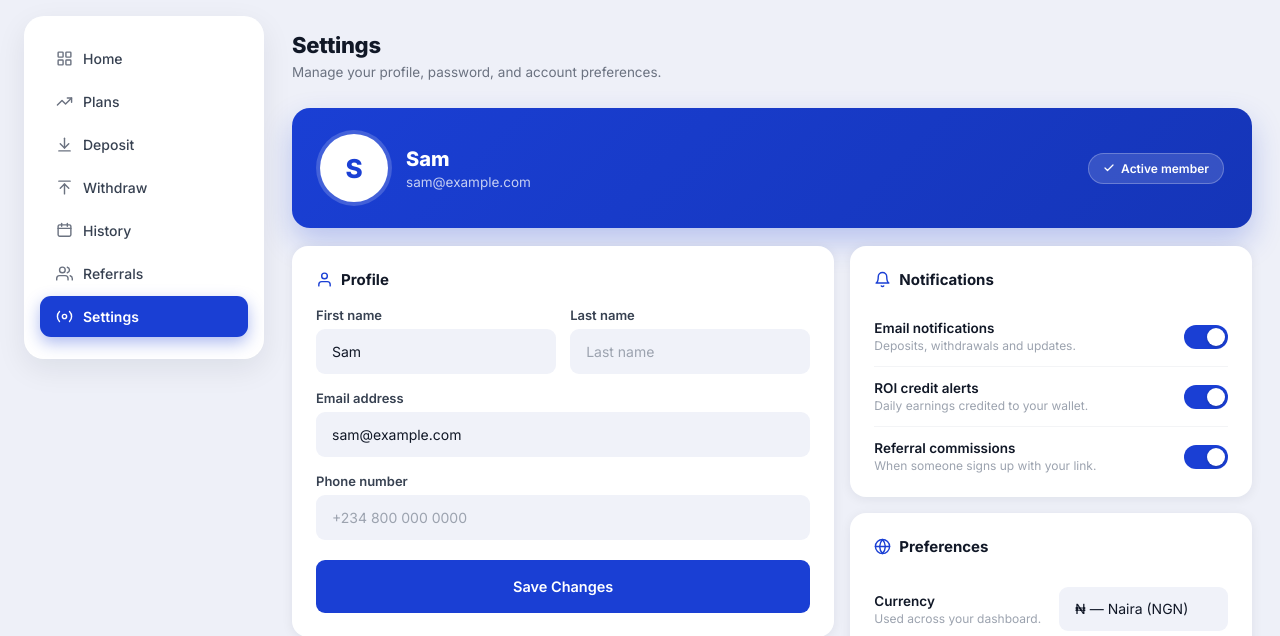
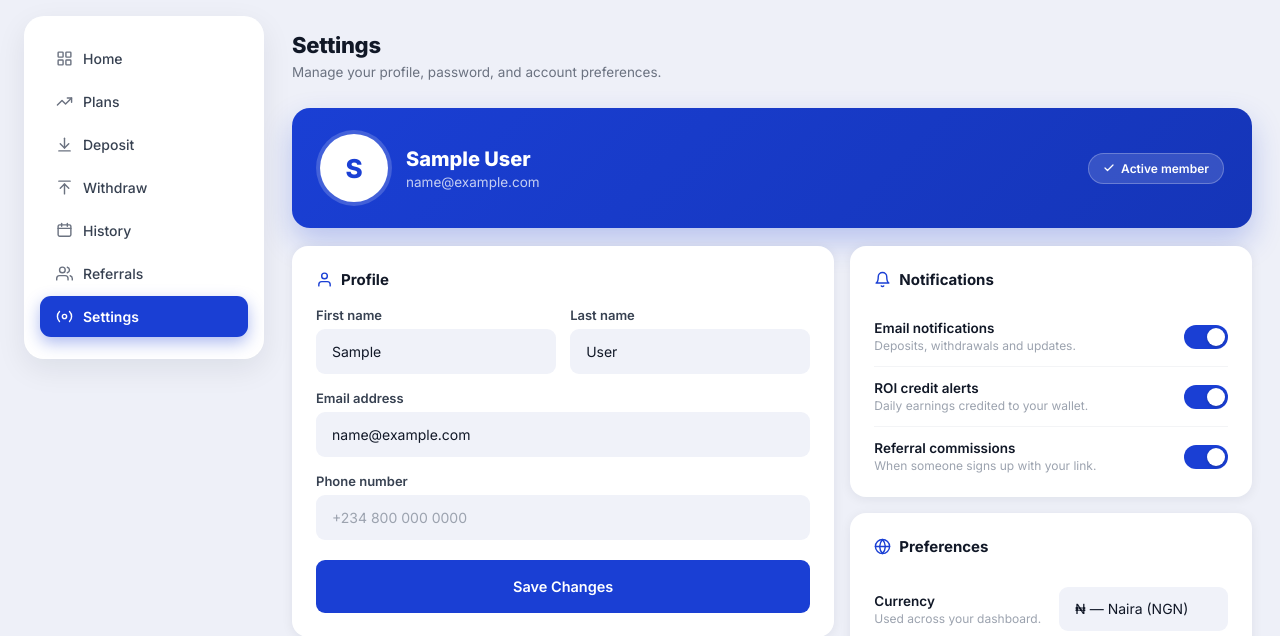
Before and after one commit to SAMUELNNAJI/PONZI-SCHEME, a Django app: page /settings in a window 1280 px wide. Shown: the part 68-704 px from the top of the page. Run offline with Django 5.2, Linux system fonts and the light colour scheme; the visitor is signed in with stand-in values (Sample User, id 1).

Commit message:
Show logged-in user's name/email on dashboard, settings, and referrals

```diff
--- a/templates/dashboard/dashboard.html
+++ b/templates/dashboard/dashboard.html
@@ -128,7 +128,7 @@
       </div>
       {% endfor %}
 
-      <h1 class="dash-welcome">Welcome, Sam</h1>
+      <h1 class="dash-welcome">Welcome, {{ user.first_name|default:user.username }}</h1>
 
       <!-- Balance card -->
       <div class="balance-card">
--- a/templates/dashboard/referrals.html
+++ b/templates/dashboard/referrals.html
@@ -63,7 +63,7 @@
         <div class="ref-hero-field">
           <div class="ref-hero-label">Your referral code</div>
           <div class="ref-hero-box">
-            <span id="ref-code">PW-SAM001</span>
+            <span id="ref-code">PW-{{ user.username|upper|slice:"10" }}{{ user.id }}</span>
             <button class="btn-copy" onclick="copyCode(event)">Copy</button>
           </div>
         </div>
@@ -71,7 +71,7 @@
         <div class="ref-hero-field">
           <div class="ref-hero-label">Your referral link</div>
           <div class="ref-hero-box">
-            <span id="ref-link">https://premiumwallet.com/signup?ref=PW-SAM001</span>
+            <span id="ref-link">https://premiumwallet.com/signup?ref=PW-{{ user.username|upper|slice:"10" }}{{ user.id }}</span>
             <button class="btn-copy" onclick="copyLink(event)">Copy</button>
           </div>
         </div>
--- a/templates/dashboard/settings.html
+++ b/templates/dashboard/settings.html
@@ -45,10 +45,10 @@
 
       <!-- Profile hero -->
       <div class="set-hero">
-        <div class="set-avatar">S</div>
+        <div class="set-avatar">{{ user.first_name|default:user.username|slice:"1"|upper }}</div>
         <div class="set-hero-info">
-          <div class="set-hero-name">Sam</div>
-          <div class="set-hero-email">sam@example.com</div>
+          <div class="set-hero-name">{{ user.get_full_name|default:user.username }}</div>
+          <div class="set-hero-email">{{ user.email }}</div>
         </div>
         <span class="set-chip">
           <svg viewBox="0 0 24 24" fill="none" stroke="currentColor" stroke-width="2.5" stroke-linecap="round" stroke-linejoin="round"><polyline points="20 6 9 17 4 12"/></svg>
@@ -67,20 +67,20 @@
             <div class="form-row">
               <div class="form-group">
                 <label for="s-fname">First name</label>
-                <input class="form-input" type="text" id="s-fname" value="Sam" />
+                <input class="form-input" type="text" id="s-fname" value="{{ user.first_name }}" />
               </div>
               <div class="form-group">
                 <label for="s-lname">Last name</label>
-                <input class="form-input" type="text" id="s-lname" placeholder="Last name" />
+                <input class="form-input" type="text" id="s-lname" value="{{ user.last_name }}" placeholder="Last name" />
               </div>
             </div>
             <div class="form-group">
               <label for="s-email">Email address</label>
-              <input class="form-input" type="email" id="s-email" value="sam@example.com" />
+              <input class="form-input" type="email" id="s-email" value="{{ user.email }}" />
             </div>
             <div class="form-group">
               <label for="s-phone">Phone number</label>
-              <input class="form-input" type="tel" id="s-phone" placeholder="+234 800 000 0000" />
+              <input class="form-input" type="tel" id="s-phone" value="{{ user.profile.phone }}" placeholder="+234 800 000 0000" />
             </div>
             <button class="btn-primary" type="button">Save Changes</button>
           </div>
```
